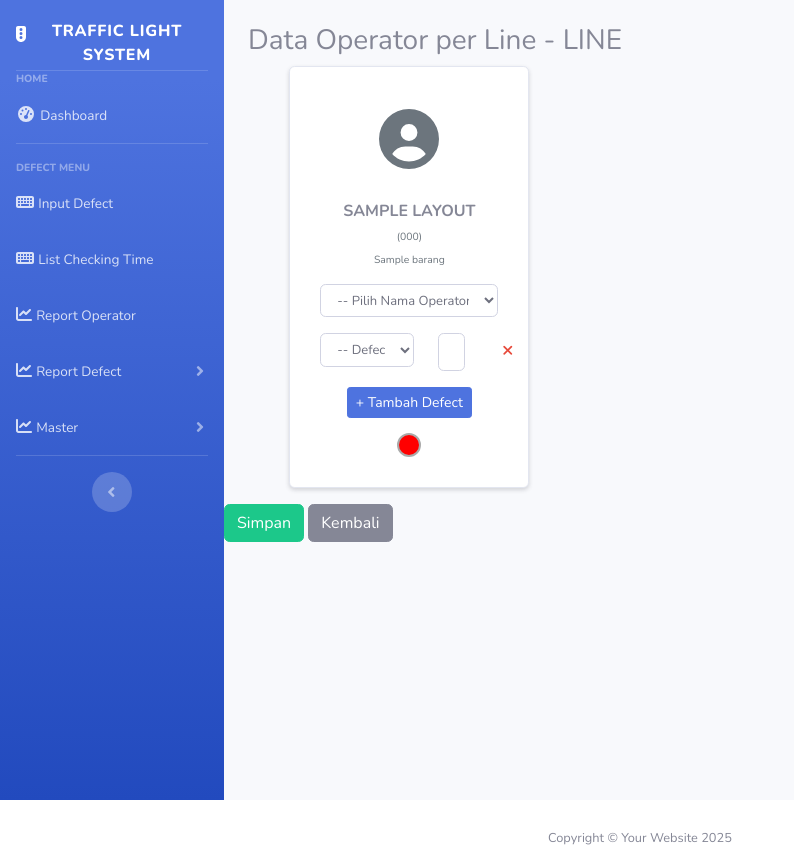
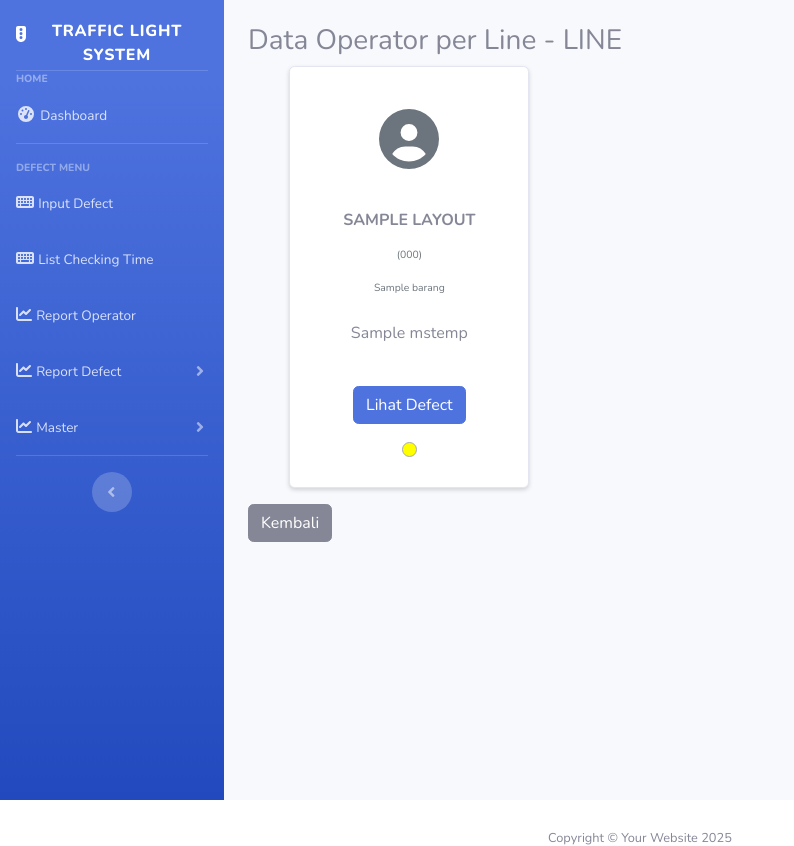
Before and after one commit to PKL-STTT-2025/Project-TLS, a CodeIgniter app: page /Project-TLS/Supervisor/detail in a window 1280 px wide. Shown: the top 846 px of the page, without its empty margins (0-794 px from the left). Run offline with CodeIgniter, Linux system fonts and the light colour scheme; tables that the repository leaves empty or names only in its code hold one stand-in row (values such as "Sample post"); data that the repository does not hold is empty.

Commit message:
Membuat View Detail dan Action Plan untuk Supervisor

```diff
--- a/application/controllers/Supervisor.php
+++ b/application/controllers/Supervisor.php
@@ -21,11 +21,24 @@ class Supervisor extends CI_Controller
     }
     public function detail()
     {
-        $data['operators'] = $this->Supervisor_model->getLimitedEmployee(10);
+
+        $data['title'] = 'List Checking Time';
+        $data['line_name'] = '';
+        $data['operators'] = $this->Supervisor_model->getLimitedEmployee(1);
         $data['operation_name'] = $this->Supervisor_model->getLimitedOperation(10);
         $data['layouts'] = $this->Supervisor_model->getLayoutWithMesin(10);
+        $data['operation_defects'] = $this->Supervisor_model->getDefectsPerOperation(1);
+
         $this->load->view('templates/header', $data);
         $this->load->view('Supervisor/detail', $data);
         $this->load->view('templates/footer');
     }
+    public function action_plan()
+    {
+        $data['title'] = 'List Checking Time';
+        $data['ActionPlan'] = $this->Supervisor_model->getAction(10);
+        $this->load->view('templates/header', $data);
+        $this->load->view('Supervisor/action_plan', $data);
+        $this->load->view('templates/footer');
+    }
 }
--- a/application/models/Supervisor_model.php
+++ b/application/models/Supervisor_model.php
@@ -3,13 +3,12 @@ class Supervisor_model extends CI_Model
 {
     public function getCheckingTime()
     {
-        $query = "
-        SELECT
+        $query = "SELECT
             id_transaksi_checking_detail AS id_detail,
             id_transaksi_checking,
-            id_master_opt_layout,
             line_name,
             style,
+            kode_orc,
             nama_proses,
             kode_proses,
             id_defect,
@@ -21,17 +20,17 @@ class Supervisor_model extends CI_Model
 
         return $this->db->query($query)->result_array();
     }
-    public function getLimitedEmployee($limit = 10)
+    public function getLimitedEmployee($limit = 1)
     {
         $this->db->select('*');
-        $this->db->from('mstemp'); // sesuaikan nama tabel
+        $this->db->from('mstemp');
         $this->db->limit($limit);
         return $this->db->get()->result_array();
     }
     public function getLimitedOperation($limit = 10)
     {
         $this->db->select('*');
-        $this->db->from('master_opt_layout'); // sesuaikan tabel
+        $this->db->from('master_opt_layout');
         $this->db->limit($limit);
         return $this->db->get()->result_array();
     }
@@ -47,4 +46,24 @@ class Supervisor_model extends CI_Model
         $this->db->limit($limit);
         return $this->db->get()->result();
     }
+
+    public function getDefectsPerOperation($limit = 1)
+    {
+        $this->db->select('*');
+        $this->db->from('master_defect');
+        $this->db->limit($limit);
+        return $this->db->get()->result_array();
+    }
+
+    public function getAction($limit = 10)
+    {
+        $this->db->select('
+        d.deskripsi_defect,
+        m.jumlah as jumlah_defect
+    ');
+        $this->db->from('master_defect d');
+        $this->db->join('transaksi_checking_detail m', 'm.id_transaksi_checking_detail = m.jumlah', 'left');
+        $this->db->limit($limit);
+        return $this->db->get()->result();
+    }
 }
--- a/application/views/Supervisor/detail.php
+++ b/application/views/Supervisor/detail.php
@@ -52,16 +52,28 @@
     .traffic-light {
         display: flex;
         justify-content: center;
-        align-items: center;
-        margin-top: 15px;
+        gap: 5px;
+        margin-top: 10px;
     }
 
     .light {
-        width: 24px;
-        height: 24px;
+        width: 15px;
+        height: 15px;
         border-radius: 50%;
+        background-color: grey;
+        border: 1px solid #aaa;
+    }
+
+    .light.red {
         background-color: red;
-        border: 2px solid #aaa;
+    }
+
+    .light.yellow {
+        background-color: yellow;
+    }
+
+    .light.green {
+        background-color: green;
     }
 </style>
 
@@ -70,63 +82,71 @@
     <form method="post" action="<?= base_url('Supervisor/detail'); ?>">
 
         <div class="grid-container">
-            <?php foreach ($layouts as $layout): ?>
+            <?php if (!empty($layouts)): ?>
+                <?php foreach ($layouts as $item): ?>
                     <div class="card text-center shadow-sm card-operator">
                         <div class="card-body">
                             <div class="avatar-icon">
                                 <i class="fas fa-user-circle"></i>
                             </div>
 
-                        <h5 class="card-title"><?= htmlspecialchars($layout->op_name) ?></h5>
-                        <p class="card-text"><small>(<?= htmlspecialchars($layout->op_code) ?>)</small></p>
-                        <p class="card-text"><small><?= htmlspecialchars($layout->nama_mesin) ?></small></p>
+                            <h5 class="card-title"><?= htmlspecialchars($item->op_name) ?></h5>
+                            <p class="card-text"><small>(<?= htmlspecialchars($item->op_code) ?>)</small></p>
+                            <p class="card-text"><small><?= htmlspecialchars($item->nama_mesin) ?></small></p>
 
-                        <!-- Dropdown Nama Operator -->
+                            <!-- Tampilkan Nama Operator Langsung -->
                             <div class="form-group">
-                            <select class="form-control" name="empID[]" required>
-                                <option value="">-- Pilih Nama Operator --</option>
                                 <?php foreach ($operators as $op): ?>
-                                    <option value="<?= $op['empID'] ?>"><?= $op['name'] ?></option>
+                                    <p><?= htmlspecialchars($op['name']) ?></p>
                                 <?php endforeach; ?>
-                            </select>
                             </div>
+                            <!-- Tombol untuk membuka modal -->
+                            <button type="button" class="btn btn-primary" data-toggle="modal" data-target="#defectsModal">
+                                Lihat Defect
+                            </button>
 
-                        <!-- Dropdown Nama Defect -->
-                        <div class="defect-group mb-2">
-                            <div class="row">
-                                <div class="col-7">
-                                    <select class="form-control" name="defect[][deskripsi_defect]" required>
-                                        <option value="">-- Defect --</option>
-                                        <?php foreach ($defect_list as $def): ?>
-                                            <option value="<?= htmlspecialchars($def['deskripsi_defect']); ?>">
-                                                <?= htmlspecialchars($def['deskripsi_defect']); ?>
-                                            </option>
+                            <!-- Modal -->
+                            <div class="modal fade" id="defectsModal" tabindex="-1" role="dialog" aria-labelledby="defectsModalLabel" aria-hidden="true">
+                                <div class="modal-dialog" role="document">
+                                    <div class="modal-content">
+                                        <div class="modal-header">
+                                            <h5 class="modal-title" id="defectsModalLabel">Daftar Defect</h5>
+                                            <button type="button" class="close" data-dismiss="modal" aria-label="Close">
+                                                <span aria-hidden="true">&times;</span>
+                                            </button>
+                                        </div>
+                                        <div class="modal-body">
+                                            <?php foreach ($operation_defects as $od): ?>
+                                                <p><?= htmlspecialchars($od['deskripsi_defect']) ?></p>
                                             <?php endforeach; ?>
-                                    </select>
                                         </div>
-
-                                <div class="col-3">
-                                    <input type="number" name="defect[][jumlah_defect]" min="1" value="1" class="form-control" required>
+                                        <div class="modal-footer">
+                                            <button type="button" class="btn btn-secondary" data-dismiss="modal">Tutup</button>
                                         </div>
-
-                                <div class="col-2">
-                                    <button type="button" class="btn text-danger remove-defect" style="font-size: 20px; font-weight: bold; line-height: 1;">×</button>
                                     </div>
                                 </div>
                             </div>
 
-                        <!-- Tombol tambah defect -->
-                        <div class="text-center mt-2">
-                            <button type="button" class="btn btn-primary btn-sm add-defect">+ Tambah Defect</button>
-                        </div>
-
-
-                        <div class="traffic-light">
-                            <span class="light" style="background-color: red;"></span>
+                            <div class="traffic-light mt-2">
+                                <?php
+                                $defect = isset($op->defect_count)
+                                    ? $op->defect_count
+                                    : rand(0, 10); // nilai acak antara 0-10S
+                                $color = 'green';
+                                if ($defect > 5) {
+                                    $color = 'red';
+                                } elseif ($defect > 2) {
+                                    $color = 'yellow';
+                                }
+                                echo '<span class="light ' . $color . '"></span>';
+                                ?>
                             </div>
                         </div>
                     </div>
                 <?php endforeach; ?>
+            <?php else: ?>
+                <p class="text-center text-muted">Tidak ada data layout yang tersedia.</p>
+            <?php endif; ?>
         </div>
 </div>
 
@@ -158,9 +178,7 @@
     });
 </script>
 
-
-<button type="submit" name="aksi" value="simpan" class="btn btn-success mt-3">Simpan</button>
-<a href="<?= base_url('TransaksiChecking'); ?>" class="btn btn-secondary mt-3">Kembali</a>
+<a href="<?= base_url('Supervisor'); ?>" class="btn btn-secondary ml-4 mt-3 ">Kembali</a>
 
 <script
     src="https://cdnjs.cloudflare.com/ajax/libs/font-awesome/6.4.0/js/all.min.js"
```
Also changed, not shown: application/views/Supervisor/action_plan.php (+75 -0 lines), application/views/Supervisor/index.php (+3 -64 lines). Lines whose indentation alone changed are shown as unchanged.
